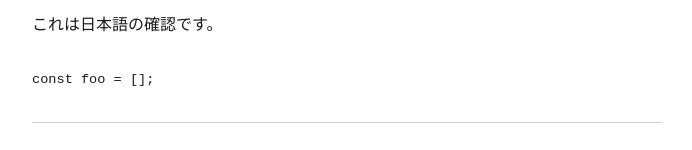
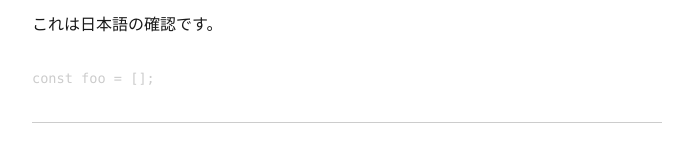
Before and after one commit to takanori-hayashi/gatsby-stater-template, a Gatsby site: page /hello-world/ in a window 1280 px wide. Shown: the part 185-335 px from the top of the page, without its empty margins (293-985 px from the left). Built offline with nearby package versions, Linux system fonts and the light colour scheme; Gatsby itself is replaced by a stand-in of ours; some packages are replaced by stand-ins of ours; code samples lack their colours.

Commit message:
ハイライトの調整

````diff
--- a/content/blog/hello-world/index.md
+++ b/content/blog/hello-world/index.md
@@ -5,6 +5,6 @@
 
 これは日本語の確認です。
 
-```
+```javascript
 const foo = [];
 ```
--- a/gatsby-browser.js
+++ b/gatsby-browser.js
@@ -2,4 +2,4 @@
 import "typeface-montserrat"
 import "typeface-merriweather"
 
-import "prismjs/themes/prism.css"
+import "prismjs/themes/prism-tomorrow.css"
````
